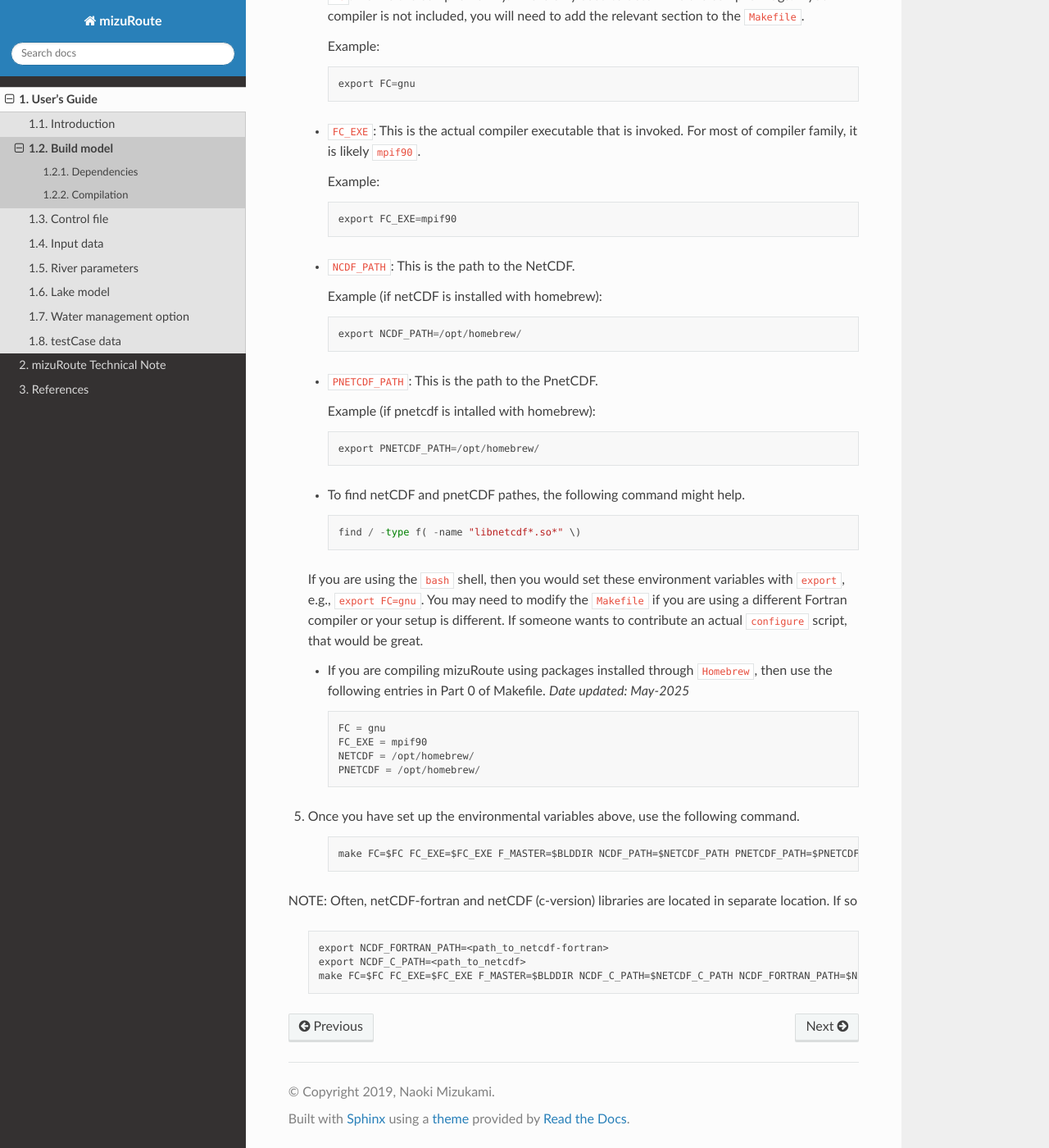
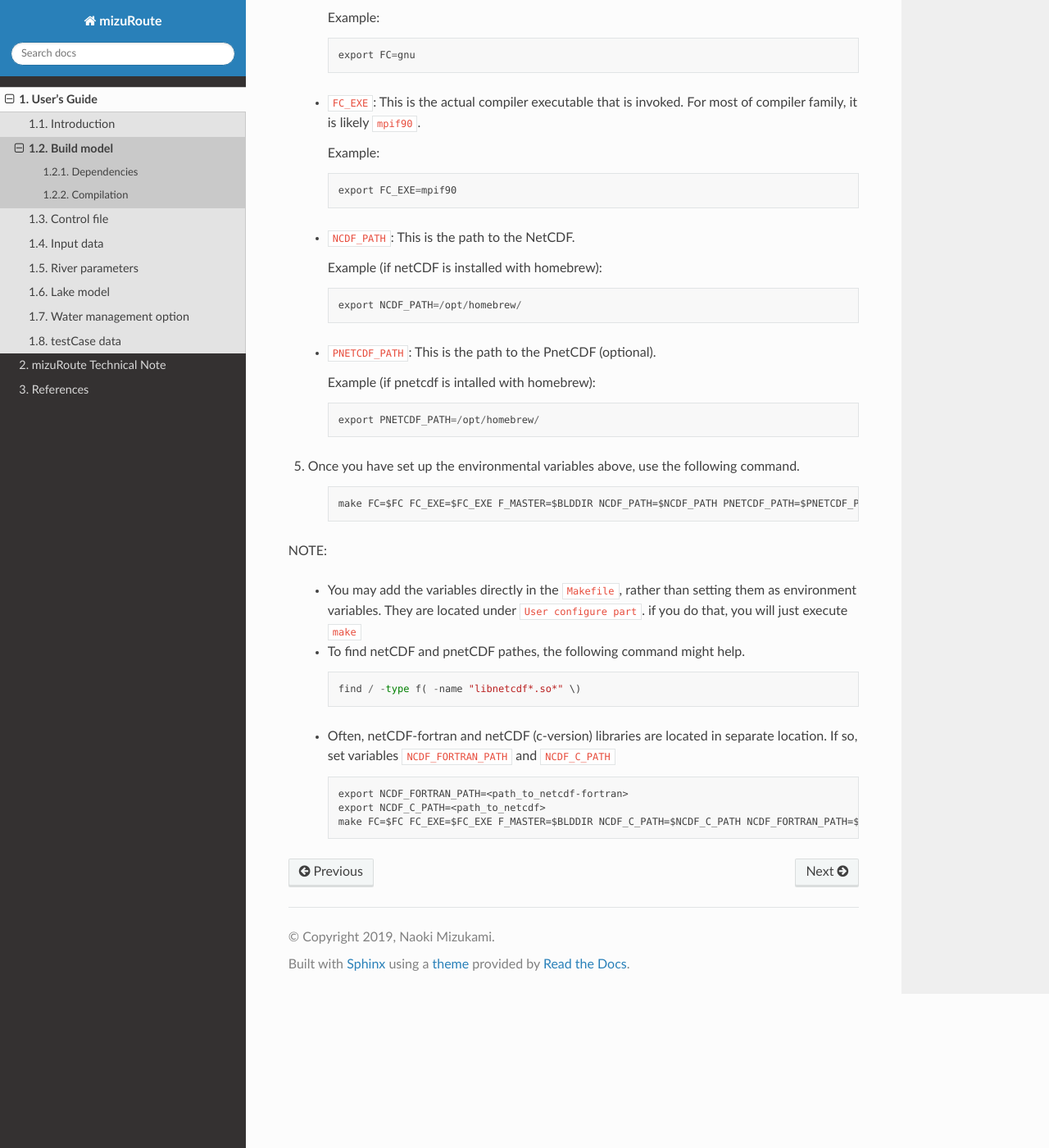
Before and after one commit to ESCOMP/mizuRoute, a Sphinx documentation site: the page built from docs/source/users_guide/Build_model.rst, in a window 1280 px wide and 1400 px high, scrolled down 2190 px. Shown: the whole window at 82% size. Built offline with Sphinx 7.4.7 and the Read the Docs theme 3.1.0, drawn with Linux system fonts in a browser that asks for light colours; some of the changed text lies outside the part shown.

Commit message:
take2: Build_model.rst editting

```diff
--- a/docs/source/users_guide/Build_model.rst
+++ b/docs/source/users_guide/Build_model.rst
@@ -19,14 +19,18 @@
 
 - MPI (message passing interface) library. OpenMPI is freely available and has been tested in mizuRoute.
 
+
 - NetCDF libraries. `NetCDF <http://www.unidata.ucar.edu/software/netcdf/>`_ or the Network Common Data Format is a set of software libraries and self-describing, machine-independent data formats that support the creation, access, and sharing of array-oriented scientific data.
-Most \*nix package managers include a NetCDF port. Note that you need to ensure that:
+
+  Most \*nix package managers include a NetCDF port. Note that you need to ensure that:
 
   - You have NetCDF version 4.x;
   - The NetCDF libraries are compiled with the same compiler as you plan to use for compiling mizuRoute; and
   - You will have to have both NetCDF Fortran library installed (``libnetcdff.*``) and the C-version (``libnetcdf.*``).
 
+
 - PnetCDF libraries (optional). `PnetCDF <https://parallel-netcdf.github.io/>`_ is a parallel I/O library for accessing Unidata's NetCDF (above).
+
 
 - CMake.
 
@@ -66,7 +70,9 @@
          ├── readme.md
          └── EADME_EXTERNALS.rst
 
+
 1. Navigate to your local copy of the mizuRoute top directory.
+
 
 2. Obtain ParallelIO library through git-fleximod tool that is already installed under ``mizuRoute/bin``.
 
@@ -77,9 +83,13 @@
 
      See mizuRoute/README_EXTERNALS.rst for more details.
 
+
 3. Go to the ``route/build`` subdirectory.
 
-4. Specify a number of environment variables that are used by the build process. You will need to set the following:
+
+4. Specify a number of environment variables that are used by the build process.
+   If you are using the ``bash`` shell, then you would set these environment variables with ``export``, e.g., ``export FC=gnu``.
+   You will need to set the following:
 
    - ``BLDDIR``: This is the parent directory of the ``build`` directory.
 
@@ -88,7 +98,6 @@
          export BLDDIR=`pwd`/../
 
    - ``FC``: Define the compiler family. This is only used to determine the compiler flags.
-     If your compiler is not included, you will need to add the relevant section to the ``Makefile``.
 
      Example::
 
@@ -106,11 +115,24 @@
 
          export NCDF_PATH=/opt/homebrew/
 
-   - ``PNETCDF_PATH``: This is the path to the PnetCDF.
+   - ``PNETCDF_PATH``: This is the path to the PnetCDF (optional).
 
      Example (if pnetcdf is intalled with homebrew)::
 
          export PNETCDF_PATH=/opt/homebrew/
+
+
+5. Once you have set up the environmental variables above, use the following command.
+
+     ::
+
+         make FC=$FC FC_EXE=$FC_EXE F_MASTER=$BLDDIR NCDF_PATH=$NCDF_PATH PNETCDF_PATH=$PNETCDF_PATH EXE=route_runoff
+
+
+NOTE:
+
+   - You may add the variables directly in the ``Makefile``, rather than setting them as environment variables. They are located under ``User configure part``.
+     if you do that, you will just execute ``make``
 
 
    - To find netCDF and pnetCDF pathes, the following command might help.
@@ -119,32 +141,11 @@
 
          find / -type f( -name "libnetcdf*.so*" \)
 
-   If you are using the ``bash`` shell, then you would set these environment variables with ``export``, e.g., ``export FC=gnu``.
-   You may need to modify the ``Makefile`` if you are using a different Fortran compiler or your setup is different.
-   If someone wants to contribute an actual ``configure`` script, that would be great.
 
-   - If you are compiling mizuRoute using packages installed through ``Homebrew``, then use the following entries in Part 0 of Makefile.
-     *Date updated: May-2025*
-
-     ::
-
-         FC = gnu
-         FC_EXE = mpif90
-         NETCDF = /opt/homebrew/
-         PNETCDF = /opt/homebrew/
-
-5. Once you have set up the environmental variables above, use the following command.
-
-     ::
-
-         make FC=$FC FC_EXE=$FC_EXE F_MASTER=$BLDDIR NCDF_PATH=$NETCDF_PATH PNETCDF_PATH=$PNETCDF_PATH EXE=route_runoff
-
-
-NOTE:
-Often, netCDF-fortran and netCDF (c-version) libraries are located in separate location. If so
+   - Often, netCDF-fortran and netCDF (c-version) libraries are located in separate location. If so, set variables ``NCDF_FORTRAN_PATH`` and ``NCDF_C_PATH``
 
      ::
 
         export NCDF_FORTRAN_PATH=<path_to_netcdf-fortran>
         export NCDF_C_PATH=<path_to_netcdf>
-        make FC=$FC FC_EXE=$FC_EXE F_MASTER=$BLDDIR NCDF_C_PATH=$NETCDF_C_PATH NCDF_FORTRAN_PATH=$NCDF_FORTRAN_PATH PNETCDF_PATH=$PNETCDF_PATH EXE=route_runoff
+        make FC=$FC FC_EXE=$FC_EXE F_MASTER=$BLDDIR NCDF_C_PATH=$NCDF_C_PATH NCDF_FORTRAN_PATH=$NCDF_FORTRAN_PATH PNETCDF_PATH=$PNETCDF_PATH EXE=route_runoff
```
